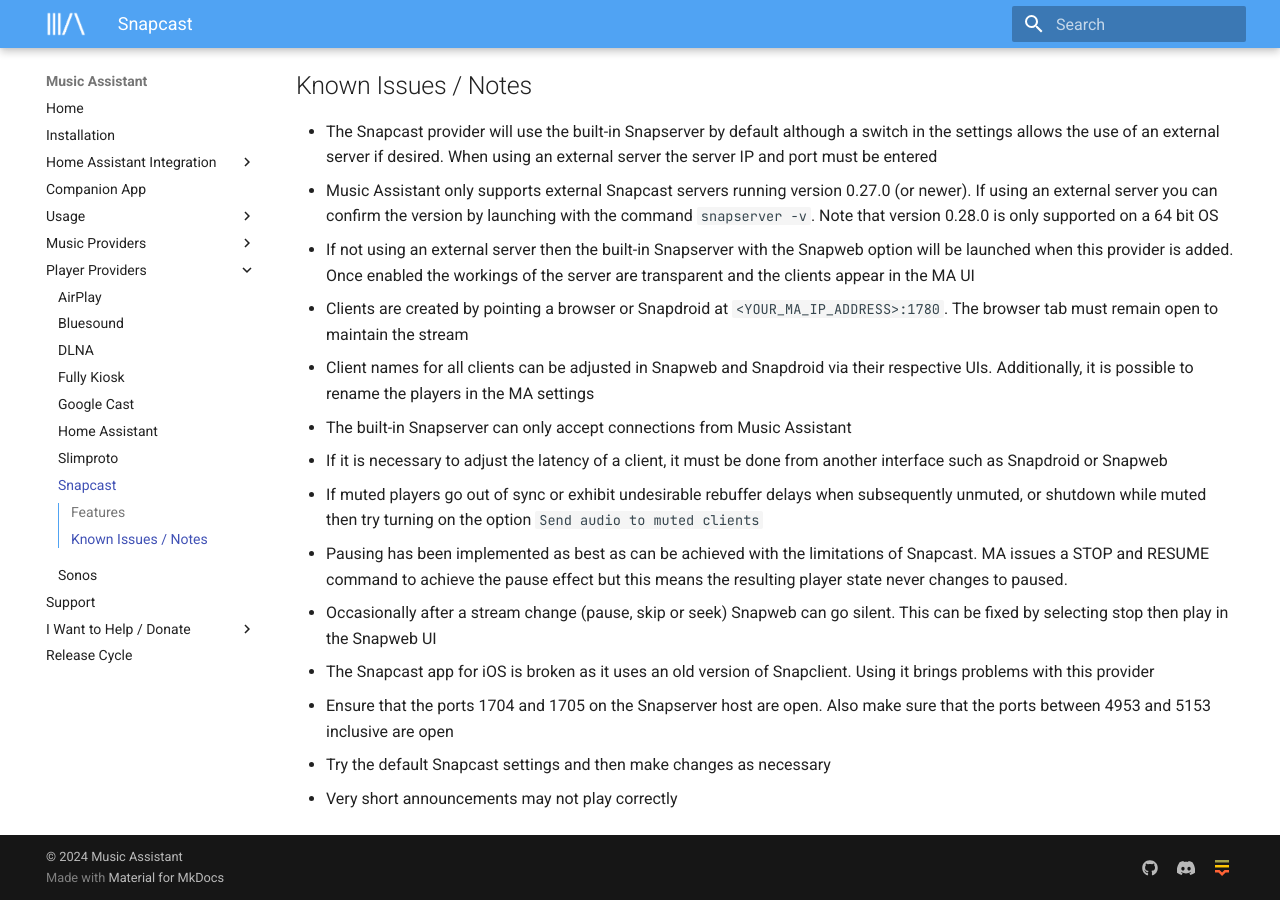
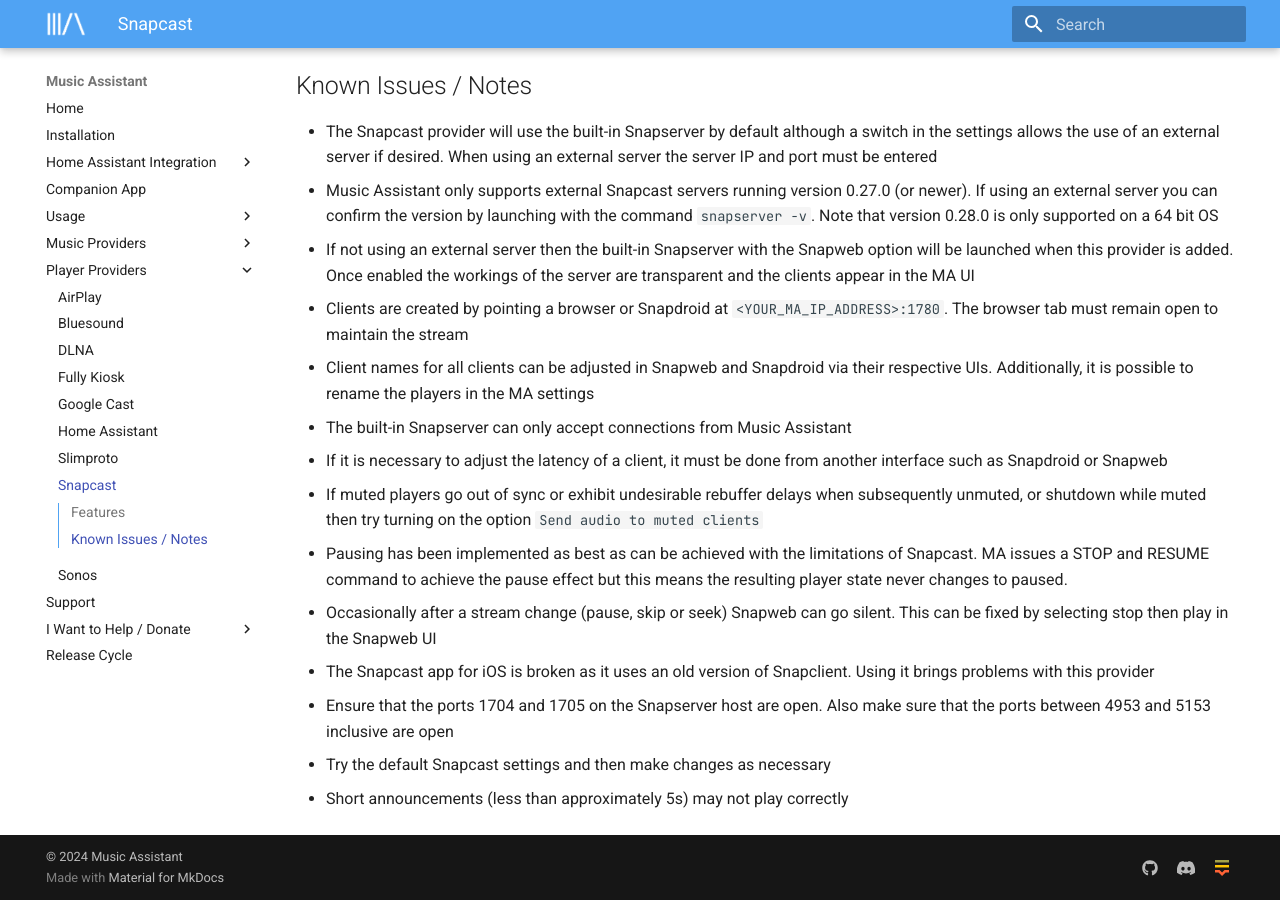
Before and after one commit to pwbriggs/music-assistant.github.io, an MkDocs documentation site: the page built from docs/player-support/snapcast.md, in a window 1280 px wide and 900 px high, scrolled down 1039 px. Built offline with MkDocs 1.6.1 and Material for MkDocs 9.7.7, drawn with Linux system fonts in a browser that asks for light colours.

Commit message:
Update short announcement text

```diff
--- a/docs/player-support/snapcast.md
+++ b/docs/player-support/snapcast.md
@@ -27,4 +27,4 @@
 - The Snapcast app for iOS is broken as it uses an old version of Snapclient. Using it brings problems with this provider
 - Ensure that the ports 1704 and 1705 on the Snapserver host are open. Also make sure that the ports between 4953 and 5153 inclusive are open
 - Try the default Snapcast settings and then make changes as necessary
-- Very short announcements may not play correctly
+- Short announcements (less than approximately 5s) may not play correctly
```
